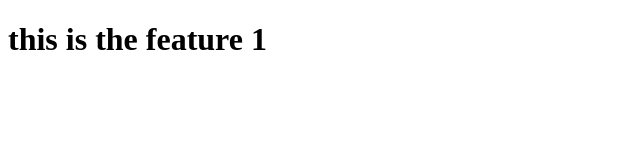
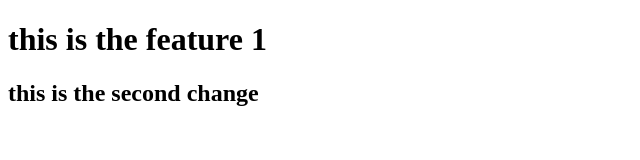
Before and after one commit to Shaharyar-saleem/gitcourse, a plain HTML site: page index.html in a window 1280 px wide. Shown: the whole page, without its empty margins (0-640 px from the left). Drawn offline with Linux system fonts and the light colour scheme.

Commit message:
this is the second change

```diff
--- a/index.html
+++ b/index.html
@@ -6,5 +6,8 @@
 </head>
 <body>
 	<h1>this is the feature 1</h1>
+
+
+	<h2>this is the second change</h2>
 </body>
 </html>
```
